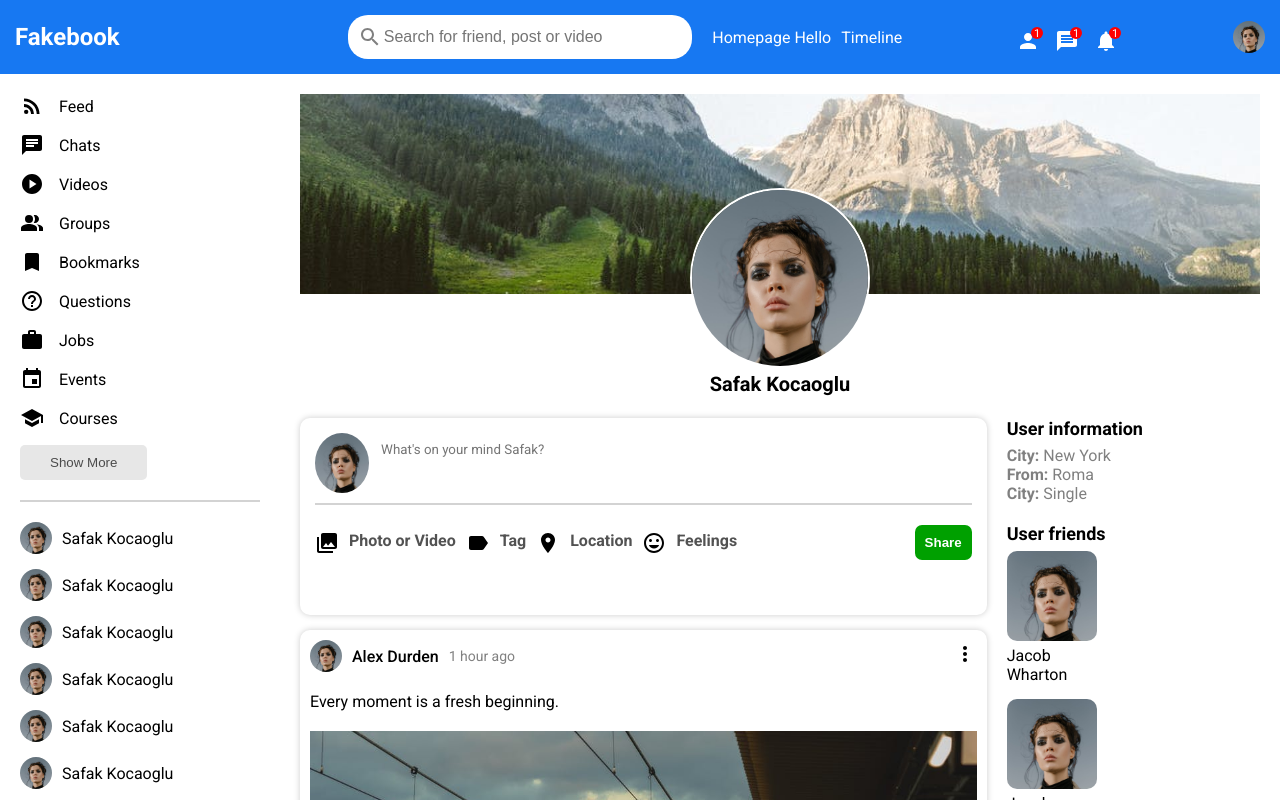
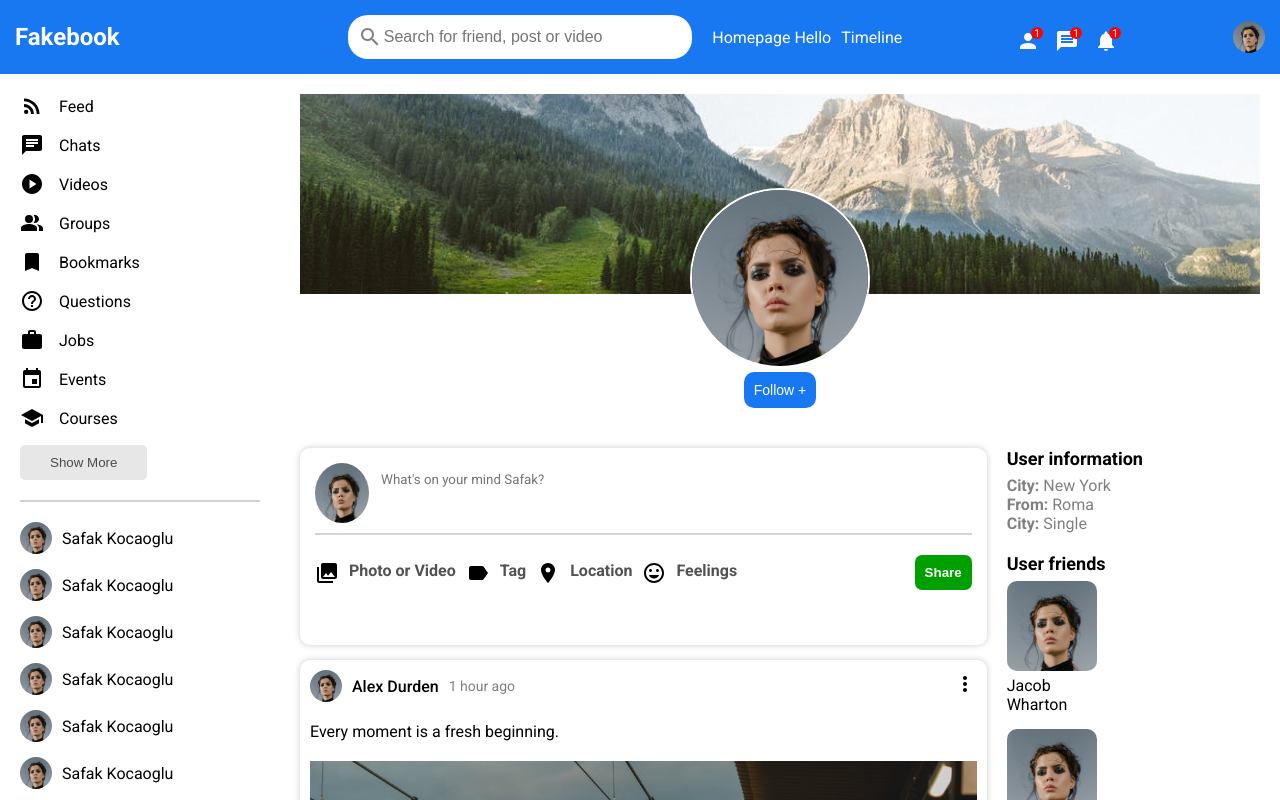
Before and after one commit to curlos/fakebook, a React (Create React App) app: page /user/1 in a window 1280 px wide. Shown: the top 800 px of the page. Built offline with nearby package versions, Linux system fonts and the light colour scheme; no server answers.

Commit message:
get user for profile page and toggle follow

```diff
--- a/src/components/ProfilePage.jsx
+++ b/src/components/ProfilePage.jsx
@@ -1,5 +1,8 @@
-import React, { useState, useEffect } from 'react'
+import React, { useState, useEffect, useContext } from 'react'
+import { useParams, useHistory } from 'react-router-dom'
+import { AuthContext } from '../context/AuthContext'
 import styled from 'styled-components'
+import axios from 'axios'
 import PostForm from './PostForm'
 import Posts from './Posts'
 
@@ -17,7 +20,7 @@ const TopContainer = styled.div`
   text-align: center;
   position: relative;
   top: -110px;
-  height: 120px;
+  height: 150px;
 `
 
 const ProfileIcon = styled.img`
@@ -30,7 +33,7 @@ const ProfileIcon = styled.img`
 
 const UserFullName = styled.div`
   font-weight: bold;
-  font-size: 20px;
+  font-size: 24px;
 `
 
 const UserPage = styled.div`
@@ -87,19 +90,80 @@ const FriendName = styled.div`
   margin-top: 5px;
 `
 
+const FollowButtonContainer = styled.div`
+
+`
+
+const FollowButton = styled.button`
+  font-size: 14px;
+  background-color: #1778F2;
+  color: white;
+  border-radius: 10px;
+  padding: 10px;
+  border: none;
+  cursor: pointer;
+`
+
 const ProfilePage = () => {
+
+  const { user, isFetching, dispatch } = useContext(AuthContext)
+  const { profilePageID } = useParams()
+
+  const [profilePageInfo, setProfilePageInfo] = useState({
+    user: {},
+    posts: [],
+    friends: []
+  })
+
+  useEffect(() => {
+    const fetchFromAPI = async () => {
+      const userResponse = await axios.get(`http://localhost:8888/api/users/${profilePageID}`)
+      const postsResponse = await axios.get(`http://localhost:8888/api/posts/all/${profilePageID}`)
+      const followersResponse = await axios.get(`http://localhost:8888/api/users/followers/${profilePageID}`)
+
+      setProfilePageInfo({
+        user: userResponse.data,
+        posts: postsResponse.data,
+        friends: followersResponse.data,
+      })
+    }
+
+    fetchFromAPI()
+  }, [])
+
+  const toggleFollow = async () => {
+    if (!user) {
+      return
+    }
+
+    const body = { userId: user._id }
+
+    const response = await axios.put(`http://localhost:8888/api/users/${profilePageInfo.user._id}/follow`, body)
+
+    setProfilePageInfo({...profilePageInfo, user: response.data.updatedCurrentUser})
+
+
+  }
+
+  console.log(profilePageInfo.user)
 
   return (
     <MainContainer>
       <CoverPicture src="/images/post/3.jpeg" />
       <TopContainer>
         <ProfileIcon src="/images/person/1.jpeg" />
-        <UserFullName>Safak Kocaoglu</UserFullName>
+        <UserFullName>{profilePageInfo.user.username}</UserFullName>
+        <FollowButtonContainer>
+          <FollowButton onClick={toggleFollow}>
+            {profilePageInfo.user.followers && profilePageInfo.user.followers.includes(user._id) ? 'Follow -' : 'Follow +'}
+          </FollowButton>
+        </FollowButtonContainer>
+
       </TopContainer>
       <UserPage>
         <LeftContainer>
           <PostForm />
-          <Posts fromProfilePage={true}/>
+          <Posts postsObj={profilePageInfo.posts}/>
         </LeftContainer>
 
         <RightContainer>
```
